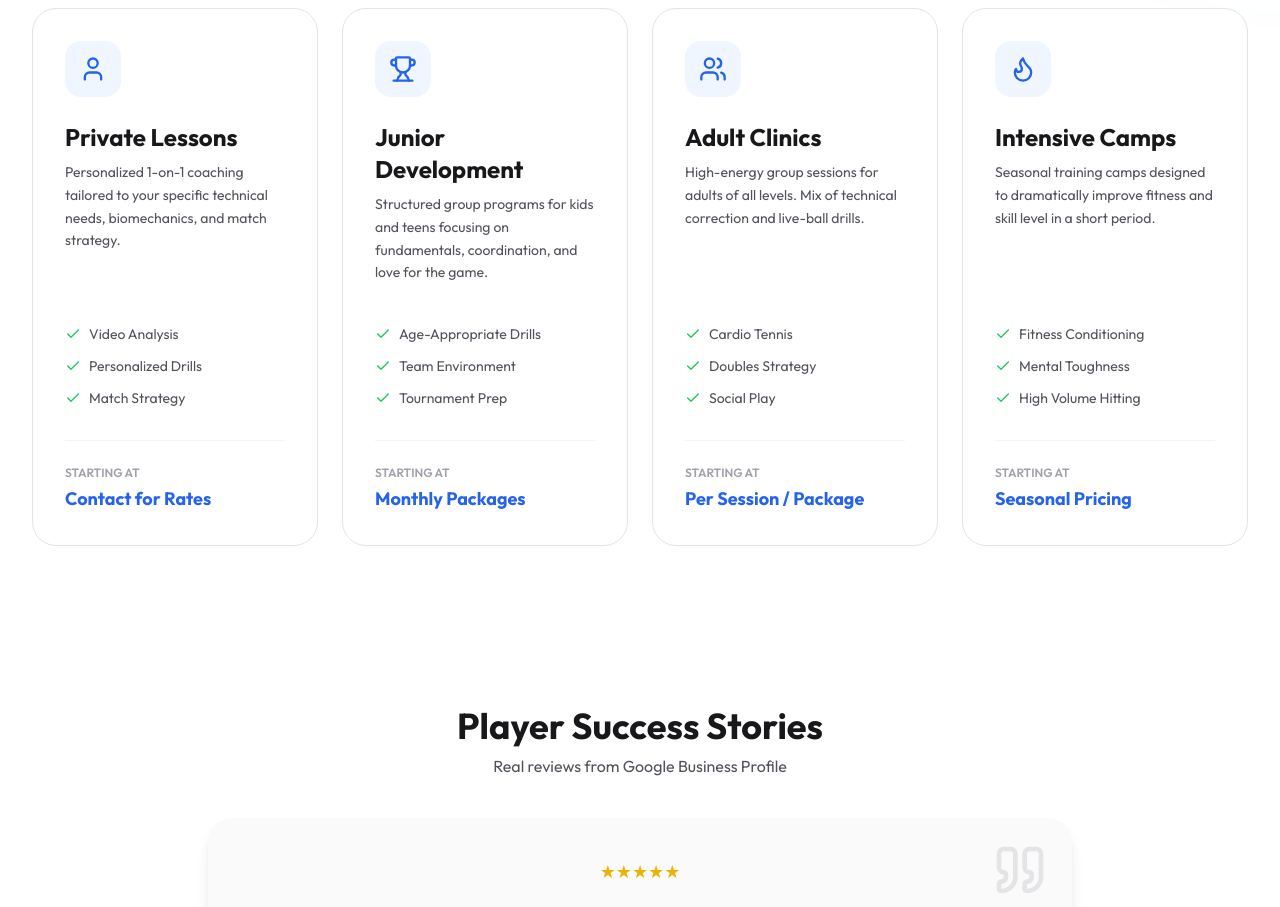
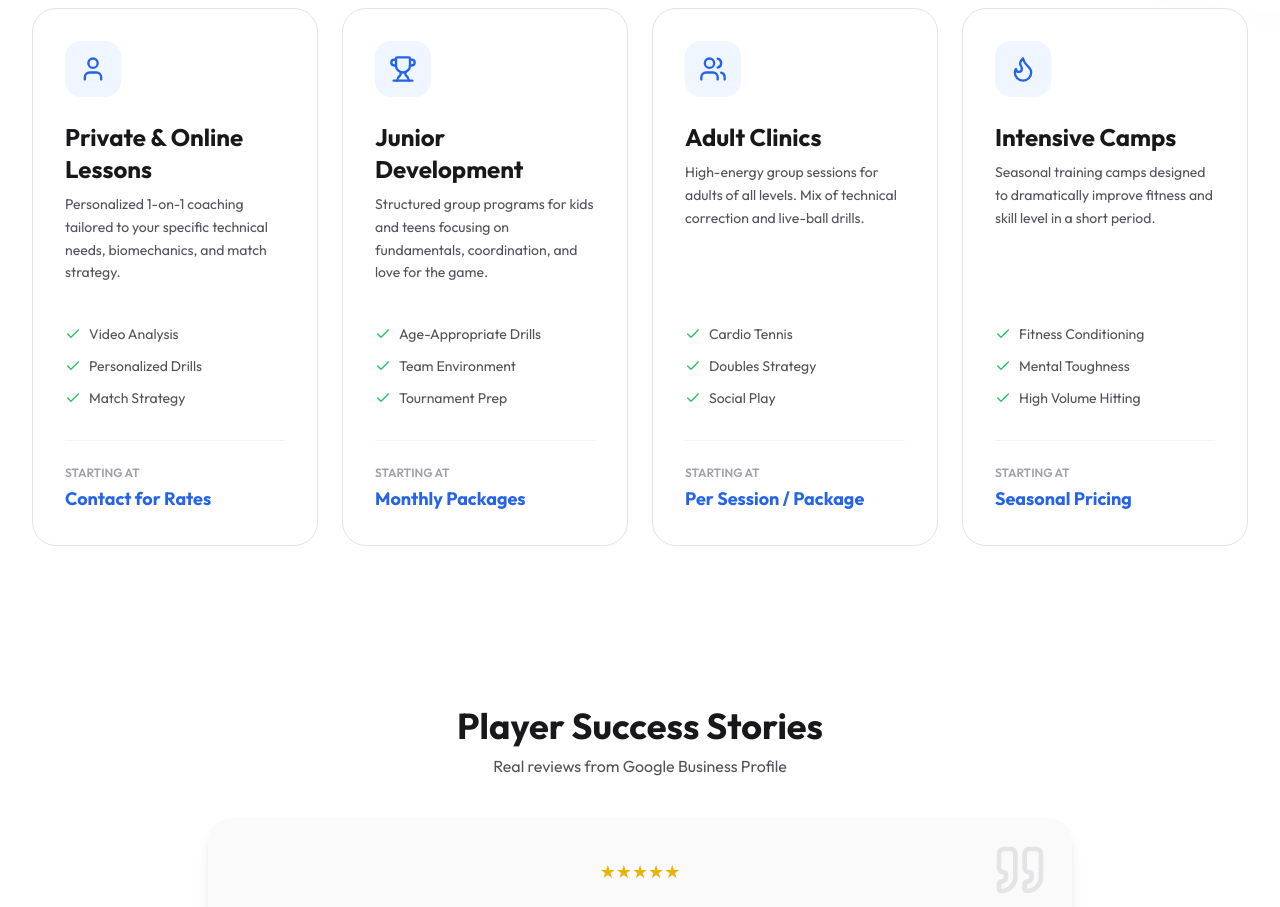
Before and after one commit to Abiodun001-world/abiodun-tennis-portfolio, a React (Vite) app: page / in a window 1280 px wide. Shown: the part 1980-2887 px from the top of the page. Built offline with nearby package versions, Linux system fonts and the light colour scheme.

Commit message:
feat: added online lessons to the private section in services

```diff
--- a/components/Services.tsx
+++ b/components/Services.tsx
@@ -4,7 +4,7 @@ import { Service } from '../types';
 
 const services: Service[] = [
   {
-    title: "Private Lessons",
+    title: "Private & Online Lessons",
     description: "Personalized 1-on-1 coaching tailored to your specific technical needs, biomechanics, and match strategy.",
     price: "Contact for Rates",
     icon: User,
```
